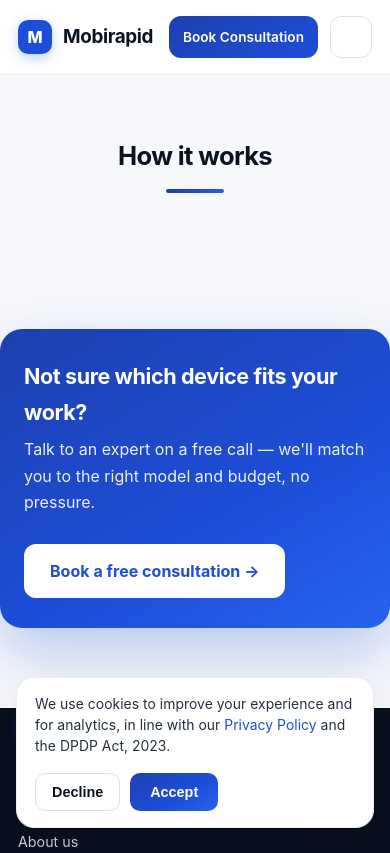
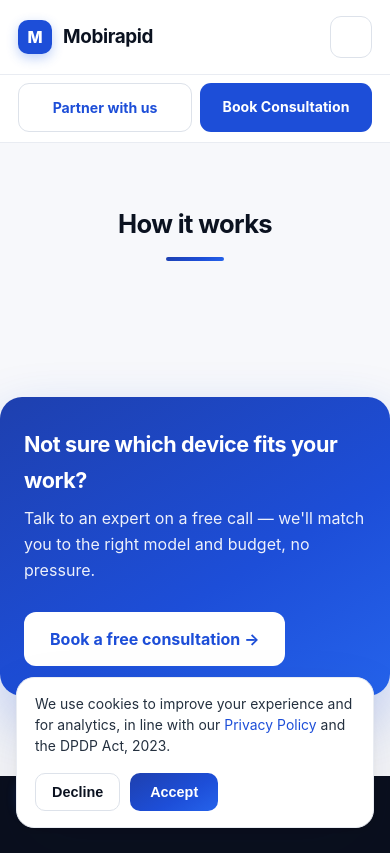
Before and after one commit to mobirapid/mobirapid-lead-gen, a website: page public/index.html in a window 390 px wide. Shown: the top 853 px of the page. Drawn offline with Linux system fonts and the light colour scheme; no server answers.

Commit message:
Mobile header: logo + hamburger only; both CTAs move to a dedicated full-width bar directly under the header (Partner with us outlined, Book Consultation solid). Desktop header unchanged.

```diff
--- a/public/index.html
+++ b/public/index.html
@@ -22,6 +22,10 @@
         <a class="header-cta header-cta-ghost" href="/partner">Partner with us</a>
         <a class="header-cta" href="/book" id="headerCta">Book Consultation</a>
       </span>
+    </div>
+    <div class="cta-bar">
+      <a class="cta-bar-btn ghost" href="/partner">Partner with us</a>
+      <a class="cta-bar-btn" href="/book">Book Consultation</a>
     </div>
   </header>
 
--- a/public/styles.css
+++ b/public/styles.css
@@ -1252,6 +1252,7 @@ body:not(.page-book) .hero { display: none; }
    Compare, Condition, Blog, Partner with us — lives in the drawer. */
 .nav-partner { display: none; }
 .nav-toggle { display: none; }
+.cta-bar { display: none; }
 @media (max-width: 860px) {
   .nav-toggle {
     display: flex; flex-direction: column; justify-content: center; gap: 5px; order: 3;
@@ -1263,9 +1264,18 @@ body:not(.page-book) .hero { display: none; }
   .nav-toggle.on span:nth-child(2) { opacity: 0; }
   .nav-toggle.on span:nth-child(3) { transform: translateY(-7px) rotate(-45deg); }
   .header-inner { gap: 8px; }
-  .header-ctas { order: 2; margin-left: auto; }
-  .header-cta-ghost { display: none; }        /* lives in the drawer instead */
-  .header-cta { padding: 10px 14px; font-size: .85rem; }
+  .header-ctas { display: none; }             /* replaced by the CTA bar below the header */
+  .nav-toggle { margin-left: auto; }
+  /* CTA bar: both actions side by side, full width, directly under the header */
+  .cta-bar { display: flex; gap: 8px; padding: 8px 18px 10px; background: #fff; border-top: 1px solid var(--line); }
+  .cta-bar-btn {
+    flex: 1; text-align: center; padding: 12px 8px; border-radius: 11px;
+    background: var(--brand); color: #fff; font-weight: 700; font-size: .88rem;
+    transition: transform .15s ease, background .15s ease;
+  }
+  .cta-bar-btn:active { transform: scale(.98); }
+  .cta-bar-btn.ghost { background: #fff; color: var(--brand); border: 1.5px solid var(--line-strong); }
+  .nav-partner { display: none; }             /* it's in the CTA bar now */
   /* The nav becomes a full-width drawer under the header */
   .header-nav {
     display: block; position: absolute; top: 100%; left: 0; right: 0; margin: 0;
```
Also changed, not shown: server.js (+6 -2 lines).
